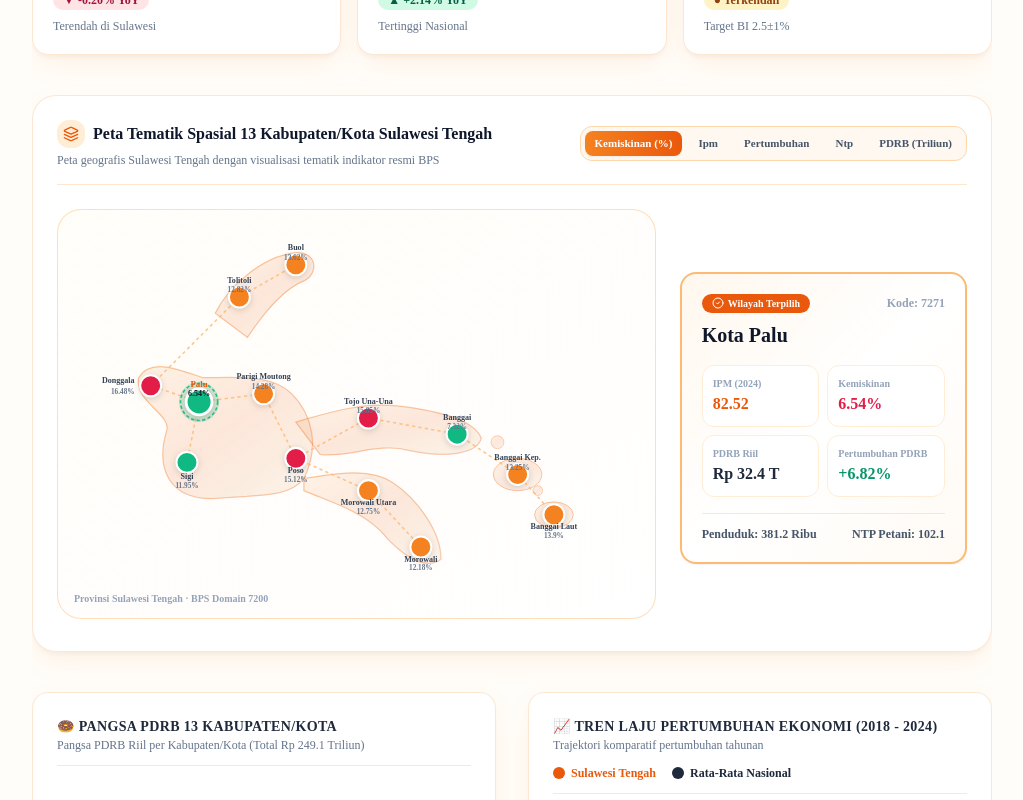
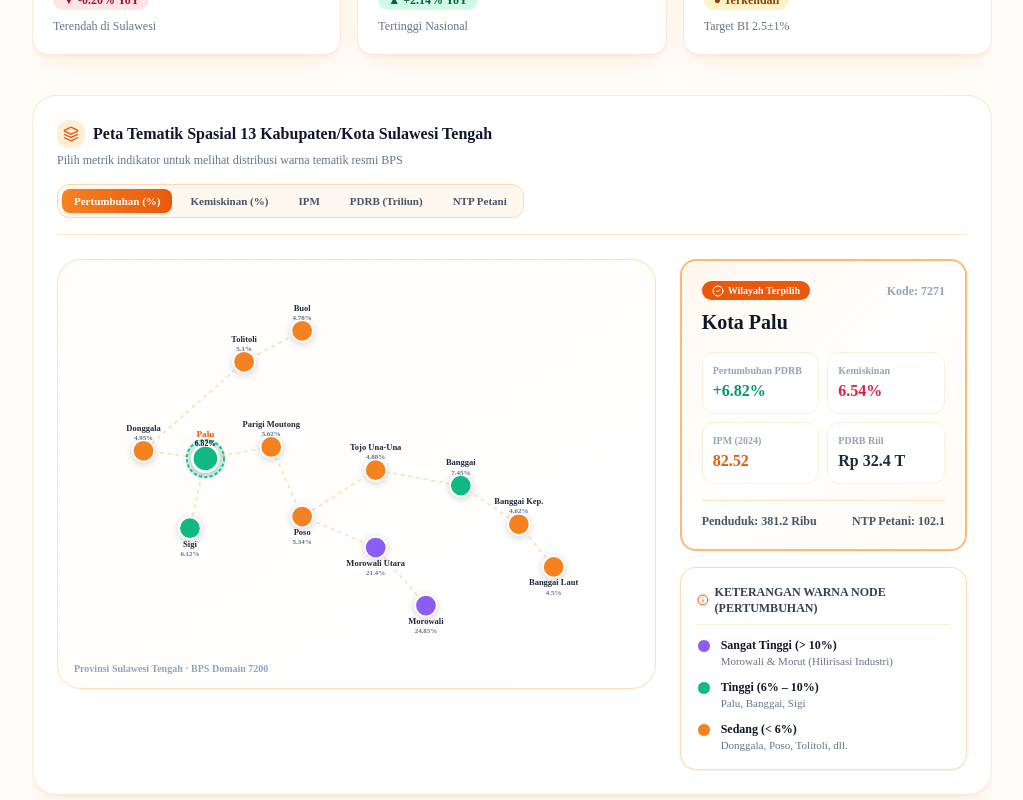
Before and after one commit to AndiFaturrahman/Web_Dashboard_Chatbot_BPSSulteng, a Next.js app in the folder web(next.js)/frontend/: page / in a window 1280 px wide. Shown: the part 1220-2020 px from the top of the page, without its empty margins (256-1279 px from the left). Built offline with nearby package versions, Linux system fonts and the light colour scheme; no server answers.

Commit message:
feat: remove background silhouette and add dynamic color legend for thematic map nodes

```diff
--- a/web(next.js)/frontend/components/map/InteractiveGeoMap.tsx
+++ b/web(next.js)/frontend/components/map/InteractiveGeoMap.tsx
@@ -2,7 +2,7 @@
 
 import { useState } from "react";
 import { Regency } from "@/types";
-import { Layers, Sparkles, MapPin, CheckCircle2 } from "lucide-react";
+import { Layers, Sparkles, MapPin, CheckCircle2, Info } from "lucide-react";
 
 interface GeoMapProps {
   regencies: Regency[];
@@ -11,25 +11,25 @@ interface GeoMapProps {
 export default function InteractiveGeoMap({ regencies }: GeoMapProps) {
   const [selectedKode, setSelectedKode] = useState<string>("7271");
   const [hoveredKode, setHoveredKode] = useState<string | null>(null);
-  const [activeMetric, setActiveMetric] = useState<"kemiskinan" | "ipm" | "pertumbuhan" | "ntp" | "pdrb">("kemiskinan");
+  const [activeMetric, setActiveMetric] = useState<"kemiskinan" | "ipm" | "pertumbuhan" | "ntp" | "pdrb">("pertumbuhan");
 
   const activeReg = regencies.find((r) => r.Kode === selectedKode) || regencies[0];
 
-  // Refined coordinates with clean spacing around Palu, Sigi, Donggala, and Parigi
-  const regencyCoords: Record<string, { cx: number; cy: number; label: string; textPos: "top" | "bottom" | "left" | "right" }> = {
-    "7207": { cx: 285, cy: 55, label: "Buol", textPos: "top" },
-    "7206": { cx: 215, cy: 95, label: "Tolitoli", textPos: "top" },
-    "7205": { cx: 105, cy: 205, label: "Donggala", textPos: "left" },
-    "7271": { cx: 165, cy: 225, label: "Palu", textPos: "top" },
-    "7210": { cx: 150, cy: 300, label: "Sigi", textPos: "bottom" },
-    "7208": { cx: 245, cy: 215, label: "Parigi Moutong", textPos: "top" },
-    "7204": { cx: 285, cy: 295, label: "Poso", textPos: "bottom" },
-    "7209": { cx: 375, cy: 245, label: "Tojo Una-Una", textPos: "top" },
-    "7212": { cx: 375, cy: 335, label: "Morowali Utara", textPos: "bottom" },
-    "7203": { cx: 440, cy: 405, label: "Morowali", textPos: "bottom" },
-    "7201": { cx: 485, cy: 265, label: "Banggai", textPos: "top" },
-    "7202": { cx: 560, cy: 315, label: "Banggai Kep.", textPos: "top" },
-    "7211": { cx: 605, cy: 365, label: "Banggai Laut", textPos: "bottom" },
+  // Clean, spacious coordinates for clear reading
+  const regencyCoords: Record<string, { cx: number; cy: number; label: string; textYOffset: number; textXOffset?: number }> = {
+    "7207": { cx: 300, cy: 55, label: "Buol", textYOffset: -22 },
+    "7206": { cx: 225, cy: 95, label: "Tolitoli", textYOffset: -22 },
+    "7205": { cx: 95, cy: 210, label: "Donggala", textYOffset: -22 },
+    "7271": { cx: 175, cy: 220, label: "Palu", textYOffset: -24 },
+    "7210": { cx: 155, cy: 310, label: "Sigi", textYOffset: 24 },
+    "7208": { cx: 260, cy: 205, label: "Parigi Moutong", textYOffset: -22 },
+    "7204": { cx: 300, cy: 295, label: "Poso", textYOffset: 24 },
+    "7209": { cx: 395, cy: 235, label: "Tojo Una-Una", textYOffset: -22 },
+    "7212": { cx: 395, cy: 335, label: "Morowali Utara", textYOffset: 24 },
+    "7203": { cx: 460, cy: 410, label: "Morowali", textYOffset: 24 },
+    "7201": { cx: 505, cy: 255, label: "Banggai", textYOffset: -22 },
+    "7202": { cx: 580, cy: 305, label: "Banggai Kep.", textYOffset: -22 },
+    "7211": { cx: 625, cy: 360, label: "Banggai Laut", textYOffset: 24 },
   };
 
   const getMetricValue = (r: Regency) => {
@@ -44,26 +44,72 @@ export default function InteractiveGeoMap({ regencies }: GeoMapProps) {
 
   const getNodeColor = (r: Regency) => {
     if (activeMetric === "kemiskinan") {
-      if (r.Kemiskinan_Persen > 15) return "#E11D48";
-      if (r.Kemiskinan_Persen > 12) return "#F58220";
-      return "#10B981";
+      if (r.Kemiskinan_Persen > 15) return "#E11D48"; // Merah: Tinggi
+      if (r.Kemiskinan_Persen > 12) return "#F58220"; // Oren: Sedang
+      return "#10B981"; // Hijau: Rendah/Bagus
     }
     if (activeMetric === "ipm") {
-      if (r.IPM >= 75) return "#10B981";
-      if (r.IPM >= 68) return "#F58220";
-      return "#E11D48";
+      if (r.IPM >= 75) return "#10B981"; // Hijau: Tinggi
+      if (r.IPM >= 68) return "#F58220"; // Oren: Sedang
+      return "#E11D48"; // Merah: Rendah
     }
     if (activeMetric === "pertumbuhan") {
-      if (r.Pertumbuhan_PDRB > 10) return "#8B5CF6";
-      if (r.Pertumbuhan_PDRB > 6) return "#10B981";
-      return "#F58220";
+      if (r.Pertumbuhan_PDRB > 10) return "#8B5CF6"; // Ungu: Sangat Tinggi (>10%)
+      if (r.Pertumbuhan_PDRB > 6) return "#10B981"; // Hijau: Tinggi (6-10%)
+      return "#F58220"; // Oren: Sedang (<6%)
+    }
+    if (activeMetric === "ntp") {
+      if (r.NTP > 110) return "#10B981"; // Hijau: Surplus
+      if (r.NTP >= 106) return "#F58220"; // Oren: Seimbang
+      return "#E11D48"; // Merah: Rendah
+    }
+    if (activeMetric === "pdrb") {
+      if (r.PDRB_Triliun > 30) return "#8B5CF6"; // Ungu: > 30T
+      if (r.PDRB_Triliun >= 10) return "#10B981"; // Hijau: 10-30T
+      return "#F58220"; // Oren: < 10T
     }
     return "#EA580C";
   };
 
+  // Dynamic Legend Items based on Active Metric
+  const getLegendItems = () => {
+    switch (activeMetric) {
+      case "pertumbuhan":
+        return [
+          { color: "#8B5CF6", label: "Sangat Tinggi (> 10%)", desc: "Morowali & Morut (Hilirisasi Industri)" },
+          { color: "#10B981", label: "Tinggi (6% – 10%)", desc: "Palu, Banggai, Sigi" },
+          { color: "#F58220", label: "Sedang (< 6%)", desc: "Donggala, Poso, Tolitoli, dll." },
+        ];
+      case "kemiskinan":
+        return [
+          { color: "#10B981", label: "Rendah / Bagus (< 12%)", desc: "Palu (6.54%), Banggai (7.32%), Sigi (11.95%)" },
+          { color: "#F58220", label: "Sedang (12% – 15%)", desc: "Morowali, Buol, Tolitoli, Parigi" },
+          { color: "#E11D48", label: "Tinggi (> 15%)", desc: "Donggala (16.48%), Tojo Una-Una, Poso" },
+        ];
+      case "ipm":
+        return [
+          { color: "#10B981", label: "Sangat Tinggi (≥ 75)", desc: "Kota Palu (82.52 — Kategori Sangat Tinggi)" },
+          { color: "#F58220", label: "Tinggi / Sedang (68 – 74.9)", desc: "Morowali, Poso, Banggai, Sigi, Buol" },
+          { color: "#E11D48", label: "Sedang (< 68)", desc: "Donggala, Tolitoli, Parigi, Banggai Kep/Laut" },
+        ];
+      case "pdrb":
+        return [
+          { color: "#8B5CF6", label: "Sangat Besar (> Rp 30 T)", desc: "Morowali (Rp 64,2T), Morut (Rp 36,1T), Palu (Rp 32,4T)" },
+          { color: "#10B981", label: "Menengah (Rp 10 – 30 T)", desc: "Banggai, Parigi Moutong, Poso, Donggala, Tolitoli" },
+          { color: "#F58220", label: "Berkembang (< Rp 10 T)", desc: "Sigi, Tojo Una-Una, Buol, Banggai Kep/Laut" },
+        ];
+      case "ntp":
+        return [
+          { color: "#10B981", label: "Petani Sejahtera (> 110 Poin)", desc: "Morowali, Morut, Sigi, Parigi Moutong" },
+          { color: "#F58220", label: "Petani Seimbang (105 – 110)", desc: "Banggai, Poso, Tolitoli, Buol, Touna" },
+          { color: "#E11D48", label: "Perlu Dukungan (< 105)", desc: "Banggai Kepulauan & Banggai Laut" },
+        ];
+    }
+  };
+
   return (
     <div className="glass-card rounded-3xl p-4 sm:p-6 overflow-hidden">
-      {/* Header & Thematic Filters */}
+      {/* Header & Thematic Metric Tabs */}
       <div className="flex flex-wrap items-center justify-between gap-4 border-b border-orange-200/60 pb-4">
         <div>
           <div className="flex items-center gap-2">
@@ -75,103 +121,50 @@ export default function InteractiveGeoMap({ regencies }: GeoMapProps) {
             </h3>
           </div>
           <p className="text-xs text-slate-500 mt-1">
-            Peta geografis Sulawesi Tengah dengan visualisasi tematik indikator resmi BPS
+            Pilih metrik indikator untuk melihat distribusi warna tematik resmi BPS
           </p>
         </div>
 
         {/* Metric Selector Buttons */}
         <div className="flex flex-wrap gap-1.5 p-1 bg-orange-50/80 rounded-xl border border-orange-200">
-          {(["kemiskinan", "ipm", "pertumbuhan", "ntp", "pdrb"] as const).map((m) => (
+          {(["pertumbuhan", "kemiskinan", "ipm", "pdrb", "ntp"] as const).map((m) => (
             <button
               key={m}
               onClick={() => setActiveMetric(m)}
               className={
-                "px-2.5 py-1 text-[11px] font-black rounded-lg transition-all capitalize " +
+                "px-3 py-1 text-[11px] font-black rounded-lg transition-all capitalize " +
                 (activeMetric === m
                   ? "bg-gradient-to-r from-[#F58220] to-[#EA580C] text-white shadow-sm"
                   : "text-slate-600 hover:text-[#EA580C]")
               }
             >
-              {m === "pdrb" ? "PDRB (Triliun)" : m === "kemiskinan" ? "Kemiskinan (%)" : m}
+              {m === "pertumbuhan" ? "Pertumbuhan (%)" : m === "pdrb" ? "PDRB (Triliun)" : m === "kemiskinan" ? "Kemiskinan (%)" : m === "ipm" ? "IPM" : "NTP Petani"}
             </button>
           ))}
         </div>
       </div>
 
-      <div className="mt-6 grid grid-cols-1 gap-6 lg:grid-cols-12 items-center">
-        {/* Left: SVG Map Canvas with Geographic Silhouette */}
+      <div className="mt-6 grid grid-cols-1 gap-6 lg:grid-cols-12 items-start">
+        {/* Left: Clean SVG Map Canvas without Silhouette */}
         <div className="lg:col-span-8 overflow-x-auto pb-2 scrollbar-thin scrollbar-thumb-orange-200">
-          <div className="relative min-w-[540px] w-full h-[410px] bg-gradient-to-br from-amber-50/30 via-orange-50/20 to-white rounded-3xl border border-orange-200/80 flex items-center justify-center p-2">
+          <div className="relative min-w-[560px] w-full h-[430px] bg-gradient-to-br from-amber-50/20 via-orange-50/10 to-white rounded-3xl border border-orange-200/80 flex items-center justify-center p-3">
 
             {/* Watermark Label */}
             <div className="absolute bottom-3 left-4 text-[10px] font-bold text-slate-400 select-none pointer-events-none">
               Provinsi Sulawesi Tengah · BPS Domain 7200
             </div>
 
-            <svg viewBox="0 0 720 480" className="w-full h-full select-none">
-              <defs>
-                {/* Silhouette Island Gradients */}
-                <linearGradient id="sultengSilhouette" x1="0%" y1="0%" x2="100%" y2="100%">
-                  <stop offset="0%" stopColor="#F58220" stopOpacity="0.10" />
-                  <stop offset="50%" stopColor="#EA580C" stopOpacity="0.14" />
-                  <stop offset="100%" stopColor="#D97706" stopOpacity="0.08" />
-                </linearGradient>
-
-                <linearGradient id="sultengCoast" x1="0%" y1="0%" x2="100%" y2="100%">
-                  <stop offset="0%" stopColor="#F58220" stopOpacity="0.45" />
-                  <stop offset="100%" stopColor="#EA580C" stopOpacity="0.30" />
-                </linearGradient>
-              </defs>
-
-              {/* 1. CENTRAL SULAWESI GEOGRAPHIC SILHOUETTE (MAINLAND & ARMS) */}
+            <svg viewBox="0 0 740 480" className="w-full h-full select-none">
+              {/* Regional Connector Network Routes */}
               <g className="pointer-events-none">
-                {/* North Arm: Buol & Tolitoli */}
                 <path
-                  d="M 185,115 C 200,85 240,45 285,40 C 310,38 315,65 295,75 C 270,85 245,115 225,145 Z"
-                  fill="url(#sultengSilhouette)"
-                  stroke="url(#sultengCoast)"
-                  strokeWidth="1.5"
+                  d="M 300,55 L 225,95 L 95,210 L 175,220 L 155,310 M 175,220 L 260,205 L 300,295 L 395,235 L 505,255 L 580,305 L 625,360 M 300,295 L 395,335 L 460,410"
+                  className="fill-none stroke-orange-200/90 stroke-2"
+                  strokeDasharray="5 5"
                 />
-
-                {/* West Neck: Donggala, Palu, Sigi, Parigi, Poso */}
-                <path
-                  d="M 90,195 C 105,170 140,185 170,195 C 210,195 255,190 280,215 C 305,240 315,280 295,320 C 275,345 235,340 180,345 C 130,345 110,310 125,260 C 130,240 85,225 90,195 Z"
-                  fill="url(#sultengSilhouette)"
-                  stroke="url(#sultengCoast)"
-                  strokeWidth="1.5"
-                />
-
-                {/* East Peninsula: Tojo Una-Una, Banggai mainland */}
-                <path
-                  d="M 285,250 C 320,240 365,225 410,230 C 455,235 505,245 515,270 C 510,290 470,295 425,285 C 385,275 350,295 315,290 Z"
-                  fill="url(#sultengSilhouette)"
-                  stroke="url(#sultengCoast)"
-                  strokeWidth="1.5"
-                />
-
-                {/* Southeast Arm: Morowali Utara, Morowali */}
-                <path
-                  d="M 295,320 C 330,315 375,305 405,325 C 435,345 465,385 465,420 C 445,435 415,415 390,385 C 365,360 330,350 295,335 Z"
-                  fill="url(#sultengSilhouette)"
-                  stroke="url(#sultengCoast)"
-                  strokeWidth="1.5"
-                />
-
-                {/* Banggai Kepulauan & Banggai Laut Archipelago */}
-                <ellipse cx="560" cy="315" rx="30" ry="20" fill="url(#sultengSilhouette)" stroke="url(#sultengCoast)" strokeWidth="1.2" />
-                <ellipse cx="605" cy="365" rx="24" ry="16" fill="url(#sultengSilhouette)" stroke="url(#sultengCoast)" strokeWidth="1.2" />
-                <circle cx="535" cy="275" r="8" fill="url(#sultengSilhouette)" stroke="url(#sultengCoast)" strokeWidth="1" />
-                <circle cx="585" cy="335" r="6" fill="url(#sultengSilhouette)" stroke="url(#sultengCoast)" strokeWidth="1" />
               </g>
 
-              {/* 2. REGIONAL CONNECTOR ROUTE NETWORK */}
-              <path
-                d="M 285,55 L 215,95 L 105,205 L 165,225 L 150,300 M 165,225 L 245,215 L 285,295 L 375,245 L 485,265 L 560,315 L 605,365 M 285,295 L 375,335 L 440,405"
-                className="fill-none stroke-orange-300/80 stroke-2"
-                strokeDasharray="4 4"
-              />
-
-              {/* 3. REGIONAL NODES & CLEAN LABELS */}
+              {/* Regional Nodes with Clean Placement */}
               {regencies.map((reg) => {
                 const c = regencyCoords[reg.Kode];
                 if (!c) return null;
@@ -180,36 +173,8 @@ export default function InteractiveGeoMap({ regencies }: GeoMapProps) {
                 const color = getNodeColor(reg);
                 const valStr = getMetricValue(reg);
 
-                // Calculate tidy text positioning
-                let labelY = c.cy - 18;
-                let valY = c.cy + 22;
-                let textAnchor: "middle" | "start" | "end" = "middle";
-                let labelX = c.cx;
-
-                if (c.textPos === "top") {
-                  labelY = c.cy - 18;
-                  valY = c.cy - 6;
-                } else if (c.textPos === "bottom") {
-                  labelY = c.cy + 18;
-                  valY = c.cy + 29;
-                } else if (c.textPos === "left") {
-                  labelX = c.cx - 20;
-                  labelY = c.cy - 3;
-                  valY = c.cy + 10;
-                  textAnchor = "end";
-                }
-
-                // Special fine-tuning for Palu & Sigi to avoid any overlap
-                if (reg.Kode === "7271") { // Palu
-                  labelX = c.cx;
-                  labelY = c.cy - 19;
-                  valY = c.cy - 7;
-                }
-                if (reg.Kode === "7210") { // Sigi
-                  labelX = c.cx;
-                  labelY = c.cy + 20;
-                  valY = c.cy + 32;
-                }
+                const labelY = c.cy + (c.textYOffset < 0 ? c.textYOffset - 4 : c.textYOffset);
+                const valY = c.cy + (c.textYOffset < 0 ? c.textYOffset + 8 : c.textYOffset + 12);
 
                 return (
                   <g
@@ -219,25 +184,25 @@ export default function InteractiveGeoMap({ regencies }: GeoMapProps) {
                     onMouseLeave={() => setHoveredKode(null)}
                     className="cursor-pointer"
                   >
-                    {/* Active Selected Steady Halo (No aggressive ping/flicker) */}
+                    {/* Active Selected Steady Halo Ring (No flickering/animation) */}
                     {isSelected && (
                       <>
                         <circle
                           cx={c.cx}
                           cy={c.cy}
-                          r="25"
+                          r="26"
                           fill={color}
-                          fillOpacity="0.20"
+                          fillOpacity="0.18"
                         />
                         <circle
                           cx={c.cx}
                           cy={c.cy}
-                          r="23"
+                          r="24"
                           fill="none"
                           stroke={color}
-                          strokeWidth="2"
+                          strokeWidth="2.5"
                           strokeDasharray="4 3"
-                          opacity="0.85"
+                          opacity="0.9"
                         />
                       </>
                     )}
@@ -252,50 +217,49 @@ export default function InteractiveGeoMap({ regencies }: GeoMapProps) {
                         fillOpacity="0.15"
                         stroke={color}
                         strokeWidth="1.5"
-                        opacity="0.6"
                       />
                     )}
 
-                    {/* Solid Node Body (Stable without CSS scale glitch) */}
+                    {/* Solid Node Body with Drop Shadow */}
                     <circle
                       cx={c.cx}
                       cy={c.cy}
-                      r={isSelected ? "16" : isHovered ? "15" : "13"}
+                      r={isSelected ? "17" : "14"}
                       fill={color}
                       stroke="#FFFFFF"
                       strokeWidth={isSelected ? "3.5" : "2.5"}
-                      style={{ filter: "drop-shadow(0 2px 4px rgba(0,0,0,0.15))" }}
+                      style={{ filter: "drop-shadow(0 2px 5px rgba(0,0,0,0.18))" }}
                     />
 
                     {/* Regional Name Label */}
                     <text
-                      x={labelX}
+                      x={c.cx}
                       y={labelY}
-                      textAnchor={textAnchor}
+                      textAnchor="middle"
                       className={
-                        "select-none transition-colors duration-150 " +
+                        "select-none " +
                         (isSelected
-                          ? "text-[11px] font-black fill-[#EA580C]"
+                          ? "text-[12px] font-black fill-[#EA580C]"
                           : isHovered
                             ? "text-[11px] font-black fill-slate-900"
-                            : "text-[10px] font-bold fill-slate-700")
+                            : "text-[11px] font-bold fill-slate-800")
                       }
                     >
                       {c.label}
                     </text>
 
-                    {/* Indicator Value Label */}
+                    {/* Value Badge Label */}
                     <text
-                      x={labelX}
+                      x={c.cx}
                       y={valY}
-                      textAnchor={textAnchor}
+                      textAnchor="middle"
                       className={
-                        "select-none transition-colors duration-150 " +
+                        "select-none " +
                         (isSelected
                           ? "text-[10px] font-black fill-slate-900"
                           : isHovered
-                            ? "text-[9px] font-extrabold fill-[#EA580C]"
-                            : "text-[9px] font-semibold fill-slate-500")
+                            ? "text-[9px] font-black fill-[#EA580C]"
+                            : "text-[9px] font-bold fill-slate-500")
                       }
                     >
                       {valStr}
@@ -307,8 +271,9 @@ export default function InteractiveGeoMap({ regencies }: GeoMapProps) {
           </div>
         </div>
 
-        {/* Right: Selected Region Inspector Panel */}
+        {/* Right: Selected Region Inspector & Dynamic Color Legend */}
         <div className="lg:col-span-4 space-y-4">
+          {/* 1. Selected Region Detail Card */}
           <div className="rounded-2xl border-2 border-orange-300 bg-gradient-to-br from-orange-50/95 via-white to-orange-50/60 p-5 shadow-sm">
             <div className="flex items-center justify-between">
               <span className="rounded-full bg-[#EA580C] px-2.5 py-0.5 text-[10px] font-black text-white flex items-center gap-1">
@@ -322,20 +287,20 @@ export default function InteractiveGeoMap({ regencies }: GeoMapProps) {
 
             <div className="mt-4 grid grid-cols-2 gap-2 text-xs font-bold text-slate-700">
               <div className="bg-white p-2.5 rounded-xl border border-orange-100 shadow-xs">
-                <div className="text-[10px] text-slate-400">IPM (2024)</div>
-                <div className="text-base font-black text-[#EA580C]">{activeReg.IPM}</div>
+                <div className="text-[10px] text-slate-400">Pertumbuhan PDRB</div>
+                <div className="text-base font-black text-emerald-600">+{activeReg.Pertumbuhan_PDRB}%</div>
               </div>
               <div className="bg-white p-2.5 rounded-xl border border-orange-100 shadow-xs">
                 <div className="text-[10px] text-slate-400">Kemiskinan</div>
                 <div className="text-base font-black text-rose-600">{activeReg.Kemiskinan_Persen}%</div>
               </div>
               <div className="bg-white p-2.5 rounded-xl border border-orange-100 shadow-xs">
+                <div className="text-[10px] text-slate-400">IPM (2024)</div>
+                <div className="text-base font-black text-[#EA580C]">{activeReg.IPM}</div>
+              </div>
+              <div className="bg-white p-2.5 rounded-xl border border-orange-100 shadow-xs">
                 <div className="text-[10px] text-slate-400">PDRB Riil</div>
                 <div className="text-base font-black text-slate-800">Rp {activeReg.PDRB_Triliun} T</div>
-              </div>
-              <div className="bg-white p-2.5 rounded-xl border border-orange-100 shadow-xs">
-                <div className="text-[10px] text-slate-400">Pertumbuhan PDRB</div>
-                <div className="text-base font-black text-emerald-600">+{activeReg.Pertumbuhan_PDRB}%</div>
               </div>
             </div>
 
@@ -344,6 +309,29 @@ export default function InteractiveGeoMap({ regencies }: GeoMapProps) {
               <span>NTP Petani: <strong>{activeReg.NTP}</strong></span>
             </div>
           </div>
+
+          {/* 2. DYNAMIC COLOR LEGEND (KETERANGAN WARNA NODE) */}
+          <div className="rounded-2xl border border-orange-200/90 bg-white p-4 shadow-sm">
+            <div className="flex items-center gap-1.5 text-xs font-black uppercase text-slate-700 pb-2 border-b border-orange-100">
+              <Info className="h-3.5 w-3.5 text-[#EA580C]" />
+              <span>Keterangan Warna Node ({activeMetric.toUpperCase()})</span>
+            </div>
+
+            <div className="mt-3 space-y-2.5">
+              {getLegendItems().map((item, idx) => (
+                <div key={idx} className="flex items-start gap-2.5 text-xs">
+                  <span
+                    className="h-3.5 w-3.5 rounded-full shrink-0 mt-0.5 shadow-xs border border-white"
+                    style={{ backgroundColor: item.color }}
+                  />
+                  <div>
+                    <div className="font-black text-slate-900">{item.label}</div>
+                    <div className="text-[11px] font-medium text-slate-500">{item.desc}</div>
+                  </div>
+                </div>
+              ))}
+            </div>
+          </div>
         </div>
       </div>
     </div>
```
